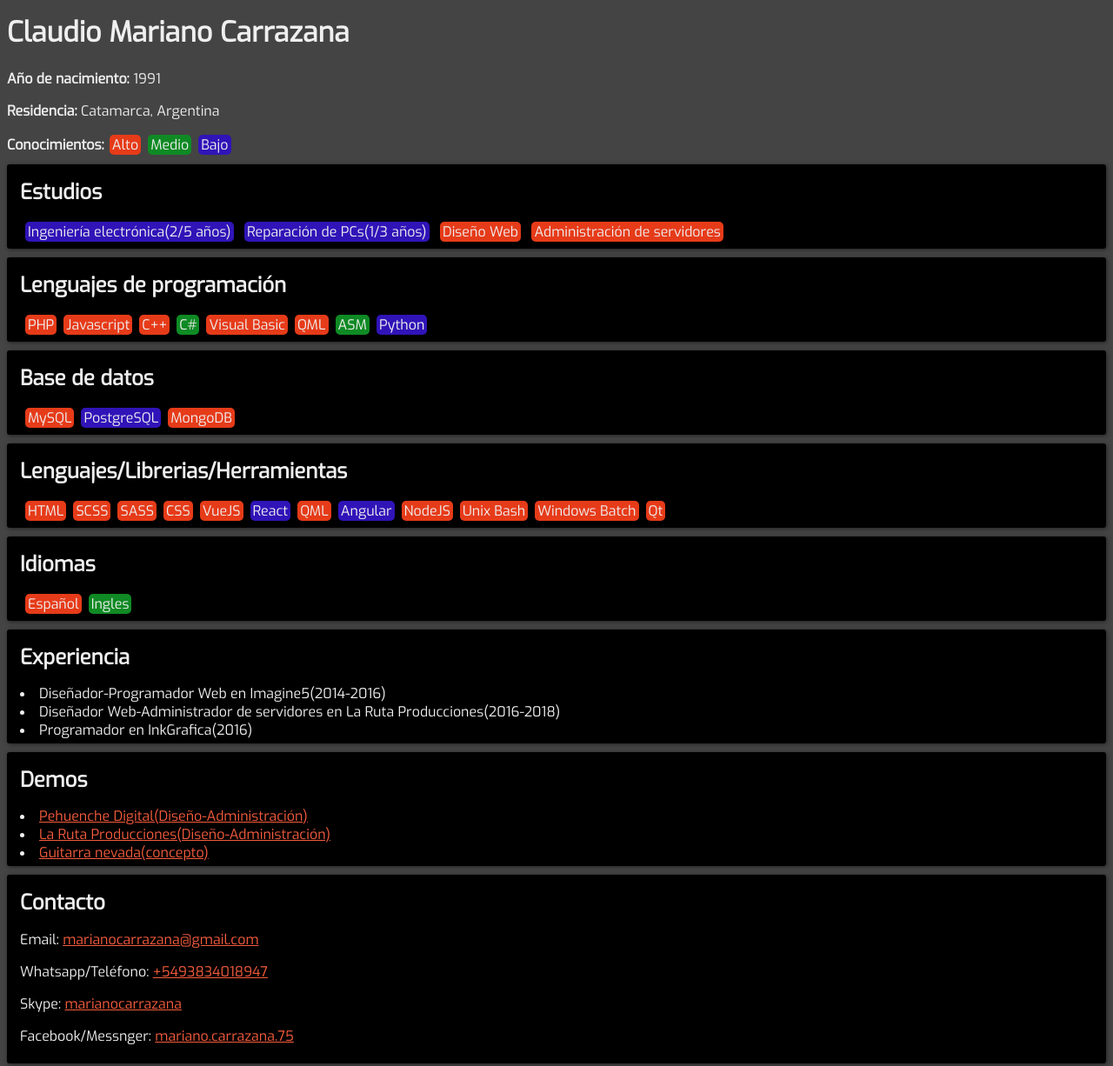
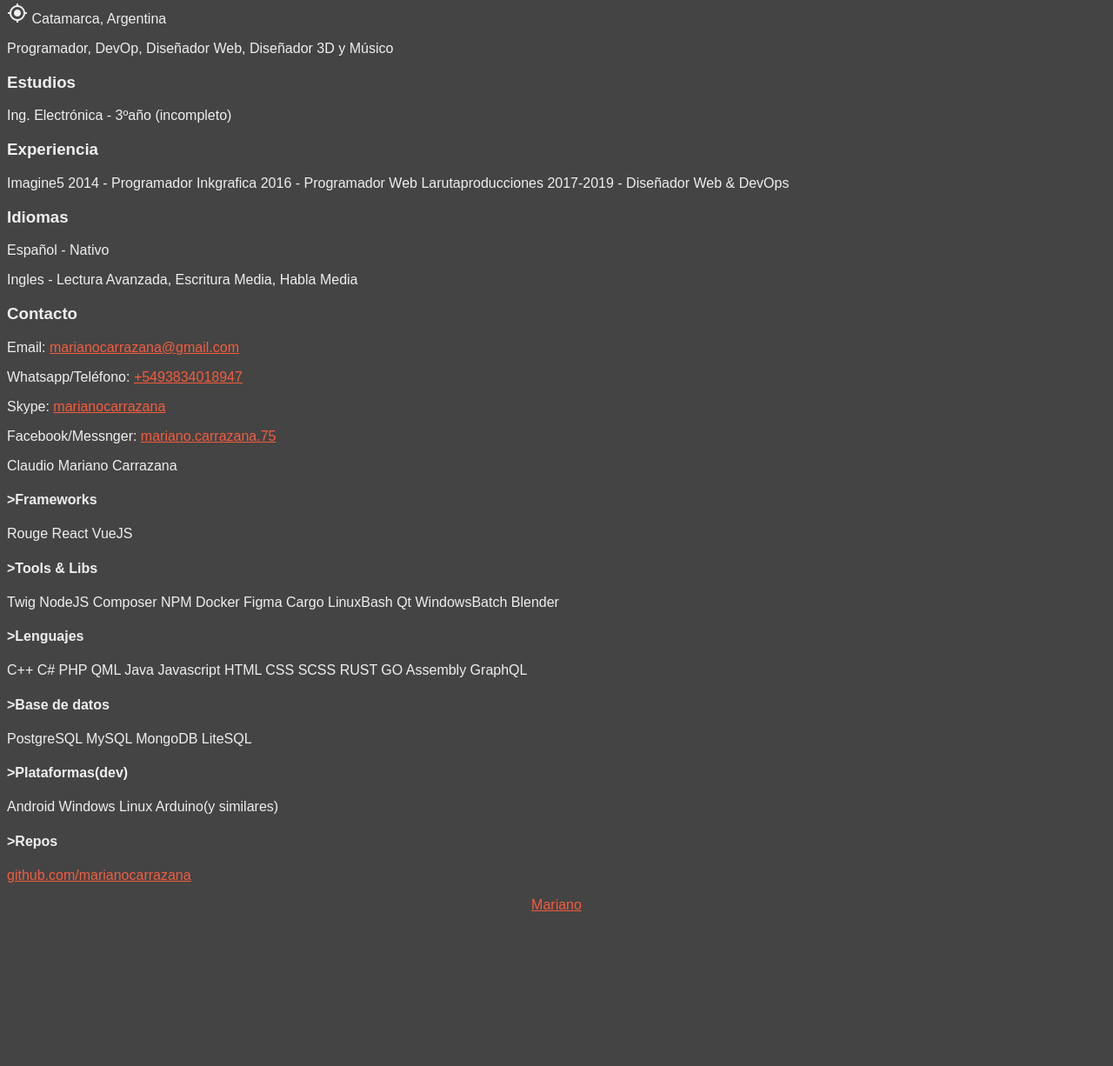
Before and after one commit to marianocarrazana/marianocarrazana.github.io, a plain HTML site: page index.html in a window 1280 px wide. Shown: the part 5-1231 px from the top of the page at 87% size. After the commit the page ends 1071 px from the top, so only its background shows below. Drawn offline with Linux system fonts and the light colour scheme; a script that the page names is missing.

Commit message:
Update index.html

```diff
--- a/index.html
+++ b/index.html
@@ -7,55 +7,50 @@
     <meta name="viewport" content="width=device-width, initial-scale=1">
     <link rel="stylesheet" type="text/css" media="screen" href="main.css" />
     <script src="main.js"></script>
-    <link href="https://fonts.googleapis.com/css?family=Exo&display=swap" rel="stylesheet">
+    <link href="https://fonts.googleapis.com/icon?family=Material+Icons" rel="stylesheet">
+	<link href="https://fonts.googleapis.com/css?family=Saira&display=swap" rel="stylesheet">
+	<link href="https://fonts.googleapis.com/css?family=Source+Code+Pro&display=swap" rel="stylesheet">
 </head>
 <body>
-    <h1>Claudio Mariano Carrazana</h1>
-    <p><b>Año de nacimiento:</b> 1991</p>
-    <p><b>Residencia:</b> Catamarca, Argentina</p>
-    <div><b>Conocimientos:</b><ul style="display: inline"><li>Alto</li><li class="mid">Medio</li><li class="low">Bajo</li></ul></div>
-    <div class="box">
-    	<h2>Estudios</h2>
-    	<ul>
-    	<li class="low">Ingeniería electrónica(2/5 años)</li>
-    	<li class="low">Reparación de PCs(1/3 años)</li>
-    	<li>Diseño Web</li>
-    	<li>Administración de servidores</li></ul>
-    </div>
-    <div class="box">
-    	<h2>Lenguajes de programación</h2>
-    	<ul><li>PHP</li><li>Javascript</li><li>C++</li><li class="mid">C#</li><li>Visual Basic</li><li>QML</li><li class="mid">ASM</li><li class="low">Python</li></ul>
-    </div>
-    <div class="box">
-    	<h2>Base de datos</h2>
-    	<ul><li>MySQL</li><li class="low">PostgreSQL</li><li>MongoDB</li></ul>
-    </div>
-    <div class="box">
-    	<h2>Lenguajes/Librerias/Herramientas</h2>
-    	<ul><li>HTML</li><li>SCSS</li><li>SASS</li><li>CSS</li><li>VueJS</li><li class="low">React</li><li>QML</li><li class="low">Angular</li><li>NodeJS</li><li>Unix Bash</li><li>Windows Batch</li><li>Qt</li></ul>
-    </div>
-    <div class="box">
-    	<h2>Idiomas</h2>
-    	<ul><li>Español</li><li class="mid">Ingles</li></ul>
-    </div>
-    <div class="box">
-    	<h2>Experiencia</h2>
-    	<div><li>Diseñador-Programador Web en Imagine5(2014-2016)</li><li>Diseñador Web-Administrador de servidores en La Ruta Producciones(2016-2018)</li><li>Programador en InkGrafica(2016)</li></div>
-    </div>
-    <div class="box">
-    	<h2>Demos</h2>
-    	<div><li><a href="https://pehuenchedigital.com.ar" target="_blank">Pehuenche Digital(Diseño-Administración)</a></li>
-    		<li><a href="https://larutaproducciones.com.ar" target="_blank">La Ruta Producciones(Diseño-Administración)</a></li>
-    		<li><a href="https://drive.google.com/file/d/0B45xkNEu7er4b0FIOEhWel8xTm8/view?usp=sharing" target="_blank">Guitarra nevada(concepto)</a></li></div>
-    </div>
-    <div class="box">
-    	<h2>Contacto</h2>
-    	<div>
-    		<p>Email: <a href="mailto:marianocarrazana@gmail.com?Subject=Hola" target="_top">marianocarrazana@gmail.com</a></p>
+    <div class="row">
+  <div class="side">
+    <div class="row align-middle"><i class="material-icons">gps_fixed</i> Catamarca, Argentina</div>
+    <p>Programador, DevOp, Diseñador Web, Diseñador 3D y Músico</p>
+    <h3>Estudios</h3>
+    <p>Ing. Electrónica - 3ºaño (incompleto)</p>
+    <h3>Experiencia</h3>
+    <p>Imagine5 2014 - Programador
+Inkgrafica 2016 - Programador Web
+      Larutaproducciones 2017-2019 - Diseñador Web & DevOps</p>
+    <h3>Idiomas</h3>
+    <p>Español - Nativo</p>
+    </p>Ingles - Lectura Avanzada, Escritura Media, Habla Media</p>
+<h3>Contacto</h3>
+<p>Email: <a href="mailto:marianocarrazana@gmail.com?Subject=Hola" target="_top">marianocarrazana@gmail.com</a></p>
 			<p>Whatsapp/Teléfono: <a href="https://wa.me/5493834018947" target="_blank">+5493834018947</a></p>
 			<p>Skype: <a href="skype:marianocarrazana?chat">marianocarrazana</a></p>
 			<p>Facebook/Messnger: <a href="https://www.facebook.com/mariano.carrazana.75" target="_blank">mariano.carrazana.75</a></p>
-    	</div>
+  </div>
+  <div class="column">
+    <div class="header">Claudio Mariano Carrazana</div>
+    <div class="resume">
+      <h4>>Frameworks</h4>
+      <p>Rouge React VueJS</p>
+      <h4>>Tools & Libs</h4>
+      <p>Twig NodeJS Composer NPM Docker Figma Cargo LinuxBash Qt WindowsBatch Blender</p>
+      <h4>>Lenguajes</h4>
+      <p>C++ C# PHP QML Java Javascript HTML CSS SCSS RUST GO Assembly GraphQL</p>
+      <h4>>Base de datos</h4>
+      <p>PostgreSQL MySQL MongoDB LiteSQL</p>
+      <h4>>Plataformas(dev)</h4>
+      <p>Android Windows Linux Arduino(y similares)</p>
+      <h4>>Repos</h4>
+      <p><a href="https://github.com/marianocarrazana">github.com/marianocarrazana</a></p>
     </div>
+</div>
+</div>
+<div style="text-align:center">
+<blockquote class="imgur-embed-pub" lang="en" data-id="a/QsUNSFL"><a href="//imgur.com/a/QsUNSFL">Mariano</a></blockquote><script async src="//s.imgur.com/min/embed.js" charset="utf-8"></script>
+</div>
 </body>
 </html>
```
